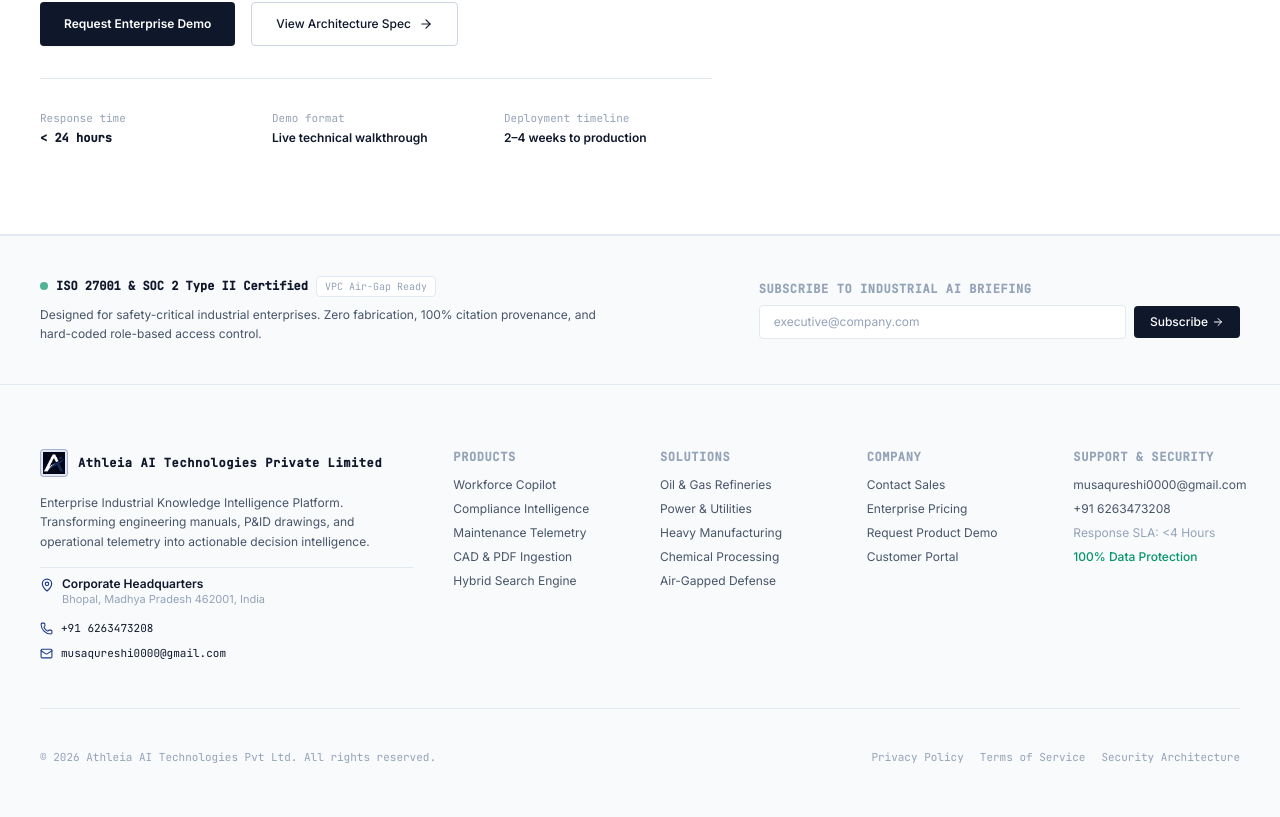
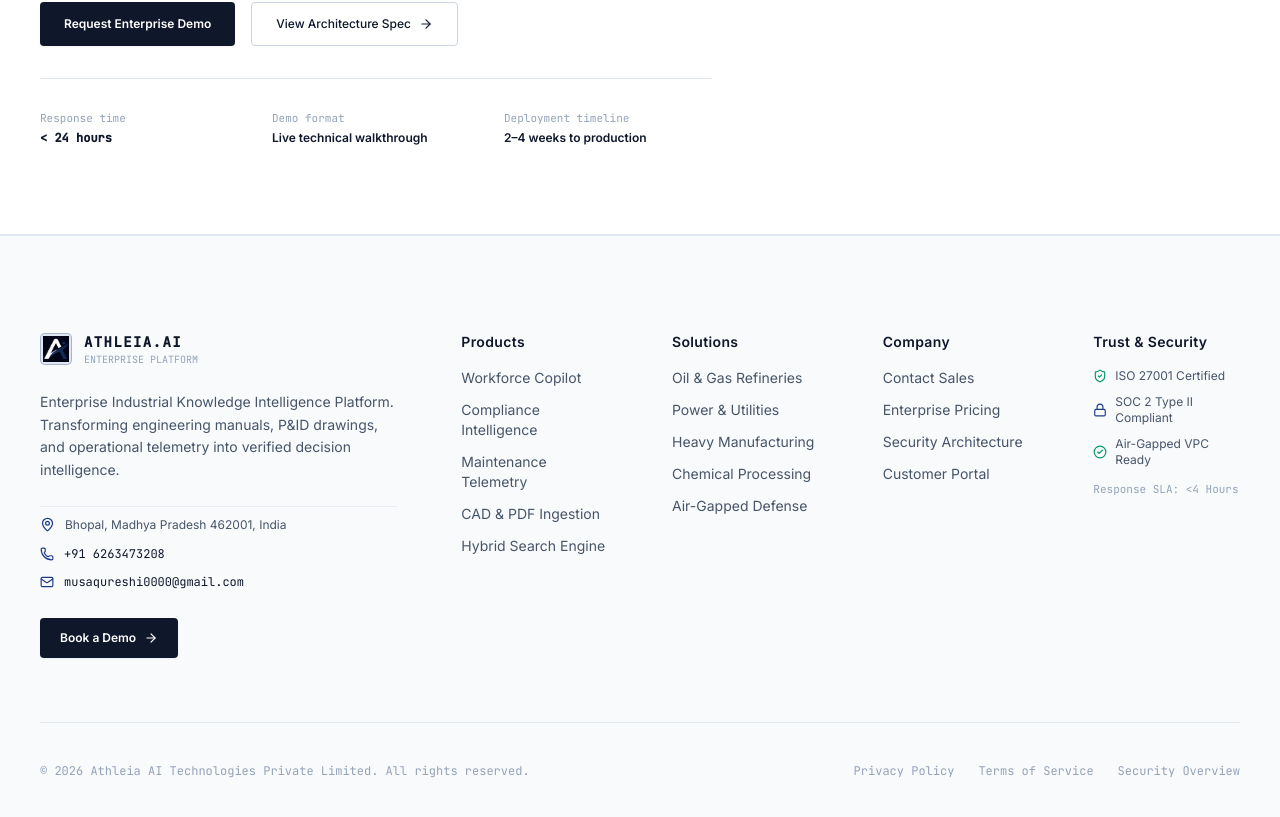
Before and after one commit to Musa-Qureshi-01/Athleia, a Next.js app in the folder client/: page / in a window 1280 px wide. Shown: the part 4139-4956 px from the top of the page. Built offline with nearby package versions, Linux system fonts and the light colour scheme.

Commit message:
style(footer): redesign footer for Stripe/Vercel/Linear enterprise SaaS look with generous padding, 5-column layout, larger text, and Book Demo CTA

```diff
--- a/client/components/layouts/Footer.tsx
+++ b/client/components/layouts/Footer.tsx
@@ -1,179 +1,205 @@
 "use client";
 
-import { useState } from "react";
 import Link from "next/link";
 import Image from "next/image";
 import { CORPORATE_INFO } from "@/lib/enterprise-data";
-import { ArrowRight, CheckCircle2, ShieldCheck, Lock, MapPin, Phone, Mail } from "lucide-react";
+import { ArrowRight, ShieldCheck, Lock, MapPin, Phone, Mail, CheckCircle2 } from "lucide-react";
 
 export function Footer() {
-  const [email, setEmail] = useState("");
-  const [subscribed, setSubscribed] = useState(false);
+  return (
+    <footer className="border-t border-border-subtle bg-bg-secondary text-text-primary pt-16 pb-12 lg:pt-24 lg:pb-16">
+      <div className="container-editorial">
+        <div className="grid grid-cols-1 md:grid-cols-2 lg:grid-cols-12 gap-12 lg:gap-16">
 
-  const handleSubscribe = (e: React.FormEvent) => {
-    e.preventDefault();
-    if (email.trim()) setSubscribed(true);
-  };
+          {/* Column 1: Brand & Contact Info (4 cols) */}
+          <div className="lg:col-span-4 flex flex-col gap-6">
+            <Link href="/" className="flex items-center gap-3 group">
+              <div className="w-8 h-8 rounded-[5px] overflow-hidden bg-accent/10 border border-accent/30 flex items-center justify-center p-0.5 group-hover:border-accent transition-colors">
+                <Image src="/icon.png" alt="Athleia.ai" width={32} height={32} className="w-full h-full object-cover" />
+              </div>
+              <div className="flex flex-col">
+                <span className="text-sm font-bold tracking-[0.1em] font-mono text-text-primary">
+                  ATHLEIA.AI
+                </span>
+                <span className="text-[10px] font-mono text-text-tertiary">
+                  ENTERPRISE PLATFORM
+                </span>
+              </div>
+            </Link>
 
-  return (
-    <footer className="border-t border-border-subtle bg-bg-secondary text-text-primary">
-      {/* Top Enterprise Newsletter & Trust Section */}
-      <div className="border-b border-border-subtle py-10">
-        <div className="container-editorial grid grid-cols-1 lg:grid-cols-12 gap-8 items-center">
-          {/* Trust Badges */}
-          <div className="lg:col-span-7 flex flex-col gap-2">
-            <div className="flex items-center gap-2 flex-wrap">
-              <span className="w-2 h-2 rounded-full bg-status-verified animate-pulse" />
-              <span className="text-xs font-mono font-semibold text-text-primary">
-                ISO 27001 &amp; SOC 2 Type II Certified
-              </span>
-              <span className="px-2 py-0.5 rounded text-[10px] font-mono bg-bg-primary border border-border-subtle text-text-tertiary">
-                VPC Air-Gap Ready
-              </span>
+            <p className="text-sm text-text-secondary leading-relaxed max-w-sm">
+              Enterprise Industrial Knowledge Intelligence Platform. Transforming engineering manuals, P&amp;ID drawings, and operational telemetry into verified decision intelligence.
+            </p>
+
+            {/* Corporate Address & Contact Details */}
+            <div className="space-y-3 pt-2 text-sm text-text-secondary border-t border-border-subtle/70">
+              <div className="flex items-start gap-2.5">
+                <MapPin size={15} className="text-accent shrink-0 mt-0.5" />
+                <span className="text-text-secondary text-xs leading-relaxed">
+                  Bhopal, Madhya Pradesh 462001, India
+                </span>
+              </div>
+
+              <div className="flex items-center gap-2.5">
+                <Phone size={14} className="text-accent shrink-0" />
+                <a href="tel:+916263473208" className="text-xs font-mono text-text-primary hover:text-accent transition-colors">
+                  +91 6263473208
+                </a>
+              </div>
+
+              <div className="flex items-center gap-2.5">
+                <Mail size={14} className="text-accent shrink-0" />
+                <a href="mailto:musaqureshi0000@gmail.com" className="text-xs font-mono text-text-primary hover:text-accent transition-colors">
+                  musaqureshi0000@gmail.com
+                </a>
+              </div>
             </div>
-            <p className="text-xs text-text-secondary max-w-xl leading-relaxed">
-              Designed for safety-critical industrial enterprises. Zero fabrication, 100% citation provenance, and hard-coded role-based access control.
-            </p>
+
+            {/* Primary Action Button */}
+            <div className="pt-1">
+              <Link
+                href="/contact"
+                className="inline-flex items-center gap-2 h-10 px-5 rounded-sm text-xs font-semibold bg-text-primary text-bg-primary hover:opacity-90 transition-opacity shadow-xs"
+              >
+                <span>Book a Demo</span>
+                <ArrowRight size={14} />
+              </Link>
+            </div>
           </div>
 
-          {/* Newsletter Signup */}
-          <div className="lg:col-span-5 flex flex-col gap-2">
-            <span className="text-xs font-mono uppercase tracking-wider text-text-tertiary font-semibold">
-              Subscribe to Industrial AI Briefing
+          {/* Column 2: Products (2 cols) */}
+          <div className="lg:col-span-2 flex flex-col gap-4">
+            <span className="text-sm font-semibold text-text-primary tracking-wide">
+              Products
             </span>
-            {subscribed ? (
-              <div className="flex items-center gap-2 text-xs font-mono text-status-verified">
-                <CheckCircle2 size={14} />
-                <span>Thank you! You are subscribed to our monthly executive briefing.</span>
+            <ul className="space-y-3 text-sm">
+              <li>
+                <Link href="/products/workforce-copilot" className="text-text-secondary hover:text-text-primary transition-colors hover:translate-x-0.5 inline-block">
+                  Workforce Copilot
+                </Link>
+              </li>
+              <li>
+                <Link href="/products/compliance-intelligence" className="text-text-secondary hover:text-text-primary transition-colors hover:translate-x-0.5 inline-block">
+                  Compliance Intelligence
+                </Link>
+              </li>
+              <li>
+                <Link href="/products/maintenance-intelligence" className="text-text-secondary hover:text-text-primary transition-colors hover:translate-x-0.5 inline-block">
+                  Maintenance Telemetry
+                </Link>
+              </li>
+              <li>
+                <Link href="/products/ingestion-pipeline" className="text-text-secondary hover:text-text-primary transition-colors hover:translate-x-0.5 inline-block">
+                  CAD &amp; PDF Ingestion
+                </Link>
+              </li>
+              <li>
+                <Link href="/pricing" className="text-text-secondary hover:text-text-primary transition-colors hover:translate-x-0.5 inline-block">
+                  Hybrid Search Engine
+                </Link>
+              </li>
+            </ul>
+          </div>
+
+          {/* Column 3: Solutions (2 cols) */}
+          <div className="lg:col-span-2 flex flex-col gap-4">
+            <span className="text-sm font-semibold text-text-primary tracking-wide">
+              Solutions
+            </span>
+            <ul className="space-y-3 text-sm">
+              <li>
+                <Link href="/#solutions" className="text-text-secondary hover:text-text-primary transition-colors hover:translate-x-0.5 inline-block">
+                  Oil &amp; Gas Refineries
+                </Link>
+              </li>
+              <li>
+                <Link href="/#solutions" className="text-text-secondary hover:text-text-primary transition-colors hover:translate-x-0.5 inline-block">
+                  Power &amp; Utilities
+                </Link>
+              </li>
+              <li>
+                <Link href="/#solutions" className="text-text-secondary hover:text-text-primary transition-colors hover:translate-x-0.5 inline-block">
+                  Heavy Manufacturing
+                </Link>
+              </li>
+              <li>
+                <Link href="/#solutions" className="text-text-secondary hover:text-text-primary transition-colors hover:translate-x-0.5 inline-block">
+                  Chemical Processing
+                </Link>
+              </li>
+              <li>
+                <Link href="/pricing" className="text-text-secondary hover:text-text-primary transition-colors hover:translate-x-0.5 inline-block">
+                  Air-Gapped Defense
+                </Link>
+              </li>
+            </ul>
+          </div>
+
+          {/* Column 4: Company (2 cols) */}
+          <div className="lg:col-span-2 flex flex-col gap-4">
+            <span className="text-sm font-semibold text-text-primary tracking-wide">
+              Company
+            </span>
+            <ul className="space-y-3 text-sm">
+              <li>
+                <Link href="/contact" className="text-text-secondary hover:text-text-primary transition-colors hover:translate-x-0.5 inline-block">
+                  Contact Sales
+                </Link>
+              </li>
+              <li>
+                <Link href="/pricing" className="text-text-secondary hover:text-text-primary transition-colors hover:translate-x-0.5 inline-block">
+                  Enterprise Pricing
+                </Link>
+              </li>
+              <li>
+                <Link href="/contact" className="text-text-secondary hover:text-text-primary transition-colors hover:translate-x-0.5 inline-block">
+                  Security Architecture
+                </Link>
+              </li>
+              <li>
+                <Link href="/login" className="text-text-secondary hover:text-text-primary transition-colors hover:translate-x-0.5 inline-block">
+                  Customer Portal
+                </Link>
+              </li>
+            </ul>
+          </div>
+
+          {/* Column 5: Trust & Certifications (2 cols) */}
+          <div className="lg:col-span-2 flex flex-col gap-4">
+            <span className="text-sm font-semibold text-text-primary tracking-wide">
+              Trust &amp; Security
+            </span>
+            <div className="space-y-2.5 text-xs text-text-secondary">
+              <div className="flex items-center gap-2">
+                <ShieldCheck size={14} className="text-status-verified shrink-0" />
+                <span>ISO 27001 Certified</span>
               </div>
-            ) : (
-              <form onSubmit={handleSubscribe} className="flex items-center gap-2">
-                <input
-                  type="email"
-                  value={email}
-                  onChange={(e) => setEmail(e.target.value)}
-                  placeholder="executive@company.com"
-                  required
-                  className="flex-1 bg-bg-primary border border-border-subtle rounded-sm px-3.5 py-2 text-xs text-text-primary placeholder:text-text-tertiary focus:outline-none focus:border-accent"
-                />
-                <button
-                  type="submit"
-                  className="px-4 py-2 bg-text-primary text-bg-primary rounded-sm text-xs font-medium hover:opacity-90 transition-opacity flex items-center gap-1 shrink-0"
-                >
-                  <span>Subscribe</span>
-                  <ArrowRight size={12} />
-                </button>
-              </form>
-            )}
-          </div>
-        </div>
-      </div>
-
-      {/* Main Corporate Footer Links & Locations */}
-      <div className="container-editorial py-12 lg:py-16">
-        <div className="grid grid-cols-1 md:grid-cols-2 lg:grid-cols-12 gap-10">
-
-          {/* Brand & Corporate Address (4 cols) */}
-          <div className="lg:col-span-4 flex flex-col gap-4">
-            <Link href="/" className="flex items-center gap-2.5">
-              <div className="w-7 h-7 rounded-[4px] overflow-hidden bg-accent/10 border border-accent/30 flex items-center justify-center p-0.5">
-                <Image src="/icon.png" alt="Athleia" width={28} height={28} className="w-full h-full object-cover" />
+              <div className="flex items-center gap-2">
+                <Lock size={14} className="text-accent shrink-0" />
+                <span>SOC 2 Type II Compliant</span>
               </div>
-              <span className="text-xs font-bold tracking-wider font-mono text-text-primary">
-                {CORPORATE_INFO.companyName}
-              </span>
-            </Link>
-            <p className="text-xs text-text-secondary leading-relaxed">
-              {CORPORATE_INFO.tagline}. Transforming engineering manuals, P&amp;ID drawings, and operational telemetry into actionable decision intelligence.
-            </p>
-
-            {/* Indian Corporate Office */}
-            <div className="space-y-2.5 pt-2 text-xs text-text-secondary border-t border-border-subtle">
-              <div className="flex items-start gap-2">
-                <MapPin size={14} className="text-accent shrink-0 mt-0.5" />
-                <div className="flex flex-col">
-                  <span className="font-semibold text-text-primary">Corporate Headquarters</span>
-                  <span className="text-[11px] text-text-tertiary">Bhopal, Madhya Pradesh 462001, India</span>
-                </div>
+              <div className="flex items-center gap-2">
+                <CheckCircle2 size={14} className="text-status-verified shrink-0" />
+                <span>Air-Gapped VPC Ready</span>
               </div>
-
-              <div className="flex items-center gap-2 pt-1">
-                <Phone size={13} className="text-accent shrink-0" />
-                <a href="tel:+916263473208" className="text-text-primary font-mono text-[11px] hover:text-accent transition-colors">+91 6263473208</a>
-              </div>
-
-              <div className="flex items-center gap-2">
-                <Mail size={13} className="text-accent shrink-0" />
-                <a href="mailto:musaqureshi0000@gmail.com" className="text-text-primary font-mono text-[11px] hover:text-accent transition-colors">musaqureshi0000@gmail.com</a>
+              <div className="flex items-center gap-2 pt-1 font-mono text-[11px] text-text-tertiary">
+                <span>Response SLA: &lt;4 Hours</span>
               </div>
             </div>
           </div>
 
-          {/* Nav Column 1: Products (2 cols) */}
-          <div className="lg:col-span-2 flex flex-col gap-3">
-            <span className="text-xs font-mono uppercase tracking-wider text-text-tertiary font-semibold">
-              Products
-            </span>
-            <ul className="space-y-2 text-xs">
-              <li><Link href="/products/workforce-copilot" className="text-text-secondary hover:text-text-primary transition-colors">Workforce Copilot</Link></li>
-              <li><Link href="/products/compliance-intelligence" className="text-text-secondary hover:text-text-primary transition-colors">Compliance Intelligence</Link></li>
-              <li><Link href="/products/maintenance-intelligence" className="text-text-secondary hover:text-text-primary transition-colors">Maintenance Telemetry</Link></li>
-              <li><Link href="/products/ingestion-pipeline" className="text-text-secondary hover:text-text-primary transition-colors">CAD &amp; PDF Ingestion</Link></li>
-              <li><Link href="/pricing" className="text-text-secondary hover:text-text-primary transition-colors">Hybrid Search Engine</Link></li>
-            </ul>
-          </div>
-
-          {/* Nav Column 2: Solutions (2 cols) */}
-          <div className="lg:col-span-2 flex flex-col gap-3">
-            <span className="text-xs font-mono uppercase tracking-wider text-text-tertiary font-semibold">
-              Solutions
-            </span>
-            <ul className="space-y-2 text-xs">
-              <li><Link href="/#solutions" className="text-text-secondary hover:text-text-primary transition-colors">Oil &amp; Gas Refineries</Link></li>
-              <li><Link href="/#solutions" className="text-text-secondary hover:text-text-primary transition-colors">Power &amp; Utilities</Link></li>
-              <li><Link href="/#solutions" className="text-text-secondary hover:text-text-primary transition-colors">Heavy Manufacturing</Link></li>
-              <li><Link href="/#solutions" className="text-text-secondary hover:text-text-primary transition-colors">Chemical Processing</Link></li>
-              <li><Link href="/pricing" className="text-text-secondary hover:text-text-primary transition-colors">Air-Gapped Defense</Link></li>
-            </ul>
-          </div>
-
-          {/* Nav Column 3: Company & Resources (2 cols) */}
-          <div className="lg:col-span-2 flex flex-col gap-3">
-            <span className="text-xs font-mono uppercase tracking-wider text-text-tertiary font-semibold">
-              Company
-            </span>
-            <ul className="space-y-2 text-xs">
-              <li><Link href="/contact" className="text-text-secondary hover:text-text-primary transition-colors">Contact Sales</Link></li>
-              <li><Link href="/pricing" className="text-text-secondary hover:text-text-primary transition-colors">Enterprise Pricing</Link></li>
-              <li><Link href="/contact" className="text-text-secondary hover:text-text-primary transition-colors">Request Product Demo</Link></li>
-              <li><Link href="/login" className="text-text-secondary hover:text-text-primary transition-colors">Customer Portal</Link></li>
-            </ul>
-          </div>
-
-          {/* Nav Column 4: Contact & SLA (2 cols) */}
-          <div className="lg:col-span-2 flex flex-col gap-3">
-            <span className="text-xs font-mono uppercase tracking-wider text-text-tertiary font-semibold">
-              Support &amp; Security
-            </span>
-            <ul className="space-y-2 text-xs">
-              <li><a href="mailto:musaqureshi0000@gmail.com" className="text-text-secondary hover:text-text-primary transition-colors">musaqureshi0000@gmail.com</a></li>
-              <li><a href="tel:+916263473208" className="text-text-secondary hover:text-text-primary transition-colors">+91 6263473208</a></li>
-              <li><span className="text-text-tertiary">Response SLA: &lt;4 Hours</span></li>
-              <li><span className="text-status-verified font-medium">100% Data Protection</span></li>
-            </ul>
-          </div>
-
         </div>
 
-        {/* Bottom Legal & Copyright */}
-        <div className="pt-10 mt-12 border-t border-border-subtle flex flex-col sm:flex-row items-center justify-between gap-4 text-[11px] font-mono text-text-tertiary">
-          <span>&copy; {new Date().getFullYear()} Athleia AI Technologies Pvt Ltd. All rights reserved.</span>
-          <div className="flex items-center gap-4">
+        {/* Bottom Legal & Copyright Bar */}
+        <div className="pt-10 mt-16 border-t border-border-subtle flex flex-col sm:flex-row items-center justify-between gap-4 text-xs font-mono text-text-tertiary">
+          <span>&copy; {new Date().getFullYear()} Athleia AI Technologies Private Limited. All rights reserved.</span>
+          <div className="flex items-center gap-6">
             <Link href="/contact" className="hover:text-text-primary transition-colors">Privacy Policy</Link>
             <Link href="/contact" className="hover:text-text-primary transition-colors">Terms of Service</Link>
-            <Link href="/contact" className="hover:text-text-primary transition-colors">Security Architecture</Link>
+            <Link href="/contact" className="hover:text-text-primary transition-colors">Security Overview</Link>
           </div>
         </div>
+
       </div>
     </footer>
   );
```
